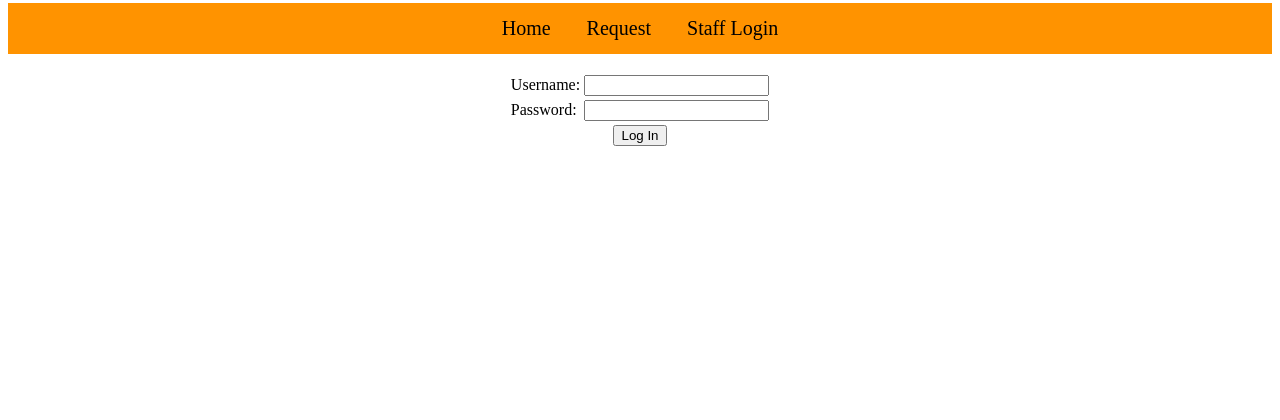
After one commit to reparity/praetorian, a PHP site: page /login.phtml in a window 1280 px wide. The commit adds this page. Shown: the part 268-688 px from the top of the page. Run offline with PHP 8.4, Linux system fonts and the light colour scheme.

Commit message:
login page, requests page, gotta figure out how to put data into html table

```diff
--- /dev/null
+++ b/public/adminpage.phtml
@@ -0,0 +1 @@
+<h1>SUCC</h1>
--- a/public/index.php
+++ b/public/index.php
@@ -21,7 +21,7 @@ $container = $app->getContainer();
 $container['renderer'] = new PhpRenderer("./templates");
 
 $app->get('/', function (Request $request, Response $response){
-    return $this->renderer->render($response, "/../public/index.html");
+    return $this->renderer->render($response, "/../public/index.phtml");
 });
 
 //Run app
--- /dev/null
+++ b/public/login.phtml
@@ -0,0 +1,28 @@
+<!DOCTYPE html>
+<body>
+
+<?php include_once("navbar.php") ?>
+
+</br>
+
+<div class="form">
+<form action="/auth" method="post">
+
+<table align="center">
+	<tr>
+		<td><label for="username">Username:</label></td>
+		<td><input type="text" name="username"></td>
+	</tr>
+	<tr>
+		<td><label for="pass">Password:</label></td>
+		<td><input type="password" name="pass"></td>
+	</tr>
+	<tr>
+		<td colspan="2" align="center"><input type="submit" name="submit" value="Log In"></td>
+	</tr>
+</table>
+</form>
+</div>
+
+</body>
+</html>
--- /dev/null
+++ b/public/navbar.php
@@ -0,0 +1,38 @@
+<style>
+    .logo {
+		text-align: center;
+		}
+    .nav {
+  		background-color: #ff9300;
+  		list-style-type: none;
+  		text-align: center;
+  		margin: 0;
+  		padding: 0;
+		}
+
+	.nav li {
+  		display: inline-block;
+  		font-size: 20px;
+
+		}
+	.nav li a {
+  		display: block;
+  		color: black;
+  		text-align: center;
+  		padding: 14px 16px;
+  		text-decoration: none;
+		}
+	a:hover {
+  		background-color: #fcf800;
+		}
+</style>
+
+<div class="logo">
+	<h1>Rdein Laboratories</h1>
+	<img src="logo.png" height="187" width="300"></div>
+
+<ul class="nav">
+  	<li><a href="/">Home</a></li>
+  	<li><a href="request">Request</a></li>
+	<li><a href="login">Staff Login</a></li>
+</ul>
--- a/src/Controllers/nav.php
+++ b/src/Controllers/nav.php
@@ -11,5 +11,11 @@ $app->get('/request', function (Request $request, Response $response){
     return $this->renderer->render($response, "/../public/request.phtml");
 });
 
+$app->get('/login', function (Request $request, Response $response){
+    return $this->renderer->render($response, "/../public/login.phtml");
+})->setName('route.login');
 
+$app->get('/adminpage', function (Request $request, Response $response){
+    return $this->renderer->render($response, "/../public/adminpage.phtml");
+})->setName('route.admin');
 ?>
```
Also changed, not shown: public/index.phtml (renamed from public/index.html, +2 -11 lines), public/request.phtml (+1 -10 lines), src/Controllers/functions.php (+19 -3 lines), src/Controllers/functionsProc.php (+19 -4 lines).
